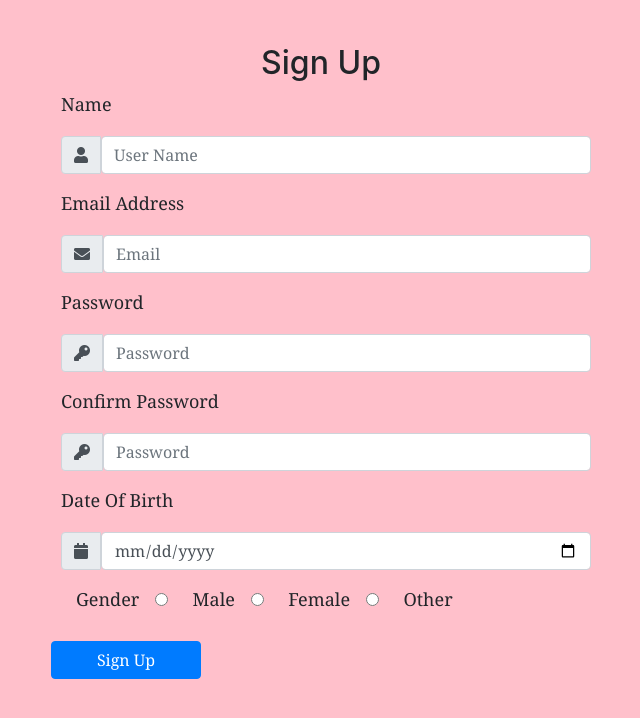
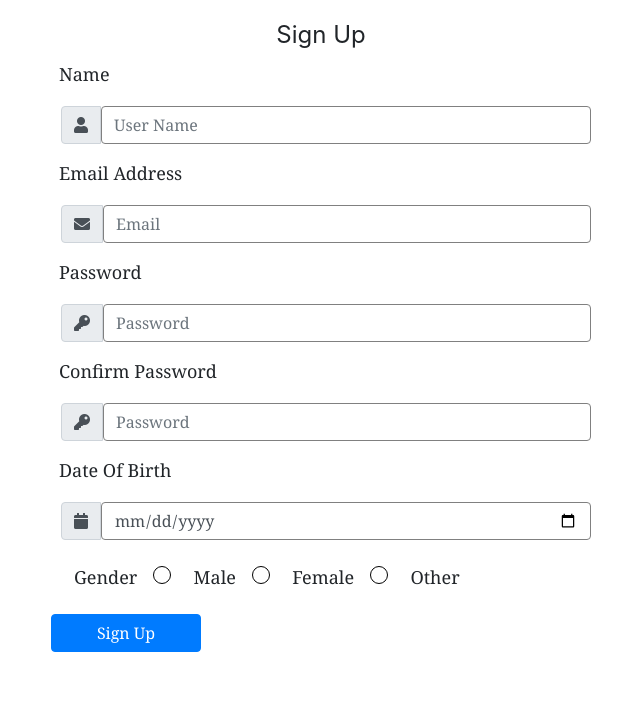
Before and after one commit to VECHAPAVANKUMAR/Software_App_Development, a Flask app: page / in a window 1280 px wide. Shown: the top 718 px of the page, without its empty margins (319-959 px from the left). Run offline with Flask 2, Linux system fonts and the light colour scheme; some libraries are stand-ins or nearby versions.

Commit message:
changed the outlook of form

```diff
--- a/Web Programming/project1/templates/register.html
+++ b/Web Programming/project1/templates/register.html
@@ -11,6 +11,7 @@
     <title>Register</title>
 
     <style>
+
         .input-group-prepend {
             width: 100%;
             padding-left: 10px;
@@ -20,25 +21,55 @@
         .registrationForm label {
             font-family: Cambria, Cochin, Georgia, Times, 'Times New Roman', serif;
             font-size: large;
-            padding-left: 10px;
+            padding-top: 0;
+            padding-left: 8px;
         }
 
-        input[type="radio"] {
-            margin: 0 10px 0 12px;
+        input[type='radio'] {
+            -webkit-appearance: none;
+            width: 20px;
+            height: 20px;
+            border: 1px solid black;
+            border-radius: 50%;
+            outline: none;
+            background-color: white;
+            margin: 10px 10px 0 12px;
         }
+
+        input[type='radio']:hover {
+            border: 3px solid black;
+        }
+
+        input[type='radio']:before {
+            content: '';
+            display: block;
+            width: 60%;
+            height: 60%;
+            margin: 20% auto;
+            border-radius: 50%;
+        }
+
+        input[type='radio']:checked:before {
+            background: black;
+        }
+
+        input[type="text"], input[type="password"], input[type="email"], input[type="date"] {
+            border: 1px solid grey;
+        }
+
 </style>
 
 </head>
 
-<body style="background-color: pink;">
+<body style="background-color: white;">
 
     <div class="container">
 
-        <div class="row justify-content-center" style="margin-top: 4%;">
+        <div class="row justify-content-center" style="margin-top: 1.5%;">
 
             <div class="col-xs-6 col-sm-6 col-md-6 col-lg-6">
 
-                <h2 style="text-align: center;"> Sign Up </h1>
+                <legend style="text-align: center;">Sign Up</legend>
 
                 <form action="/profile" class="registrationForm" method="POST">
 
@@ -62,8 +93,8 @@
                         <div class="input-group-prepend">
                             <span class="input-group-text" id="basic-addon1"><i class="fa fa-envelope"
                                     aria-hidden="true"></i></span>
-                                <input type="email" class="form-control" name="emailID" placeholder="Email"
-                                    maxlength="50" required><br>
+                            <input type="email" class="form-control" name="emailID" placeholder="Email" maxlength="50"
+                                required><br>
                         </div>
 
                     </div>
@@ -91,8 +122,7 @@
                             <span class="input-group-text" id="basic-addon1"><i class="fa fa-key"
                                     aria-hidden="true"></i></span>
                             <input type="password" id="ucpwd" name="cpwd" placeholder="Password"
-                                    pattern="^(?=.*\d)(?=.*[a-z])(?=.*[A-Z])(?=.*\W)(?!.*\s).{8,16}$"
-                                    class="form-control"
+                                pattern="^(?=.*\d)(?=.*[a-z])(?=.*[A-Z])(?=.*\W)(?!.*\s).{8,16}$" class="form-control"
                                 title="Password length should be in between 8 and 16 and it should include atleast one lowercase letter, one upper case letter, one digit and a special character"
                                 required><br>
                         </div>
@@ -115,18 +145,21 @@
 
                         <label for="gen">Gender</label>
 
-                            <input type="radio" name="options" id="male" value="Male" required>
+                        <input type="radio" name="options" id="male" value="Male" required
+                            style="height: 18px; width: 18px;">
                         <label>Male</label></input>
 
-                            <input type="radio" name="options" id="female" value="Female" required>
+                        <input type="radio" name="options" id="female" value="Female" required
+                            style="height: 18px; width: 18px;">
                         <label>Female</label></input>
 
-                            <input type="radio" name="options" id="other" value="Other" required>
+                        <input type="radio" name="options" id="other" value="Other" required
+                            style="height: 18px; width: 18px;">
                         <label>Other</label></input>
 
                     </div>
 
-                        <div style="padding-top: 10px;">
+                    <div style="padding-top: 5px;">
                         <button type="submit" class="btn btn-primary" style="width: 150px;">Sign Up</button>
                     </div>
                 </form>
```
Lines whose indentation alone changed are shown as unchanged.
